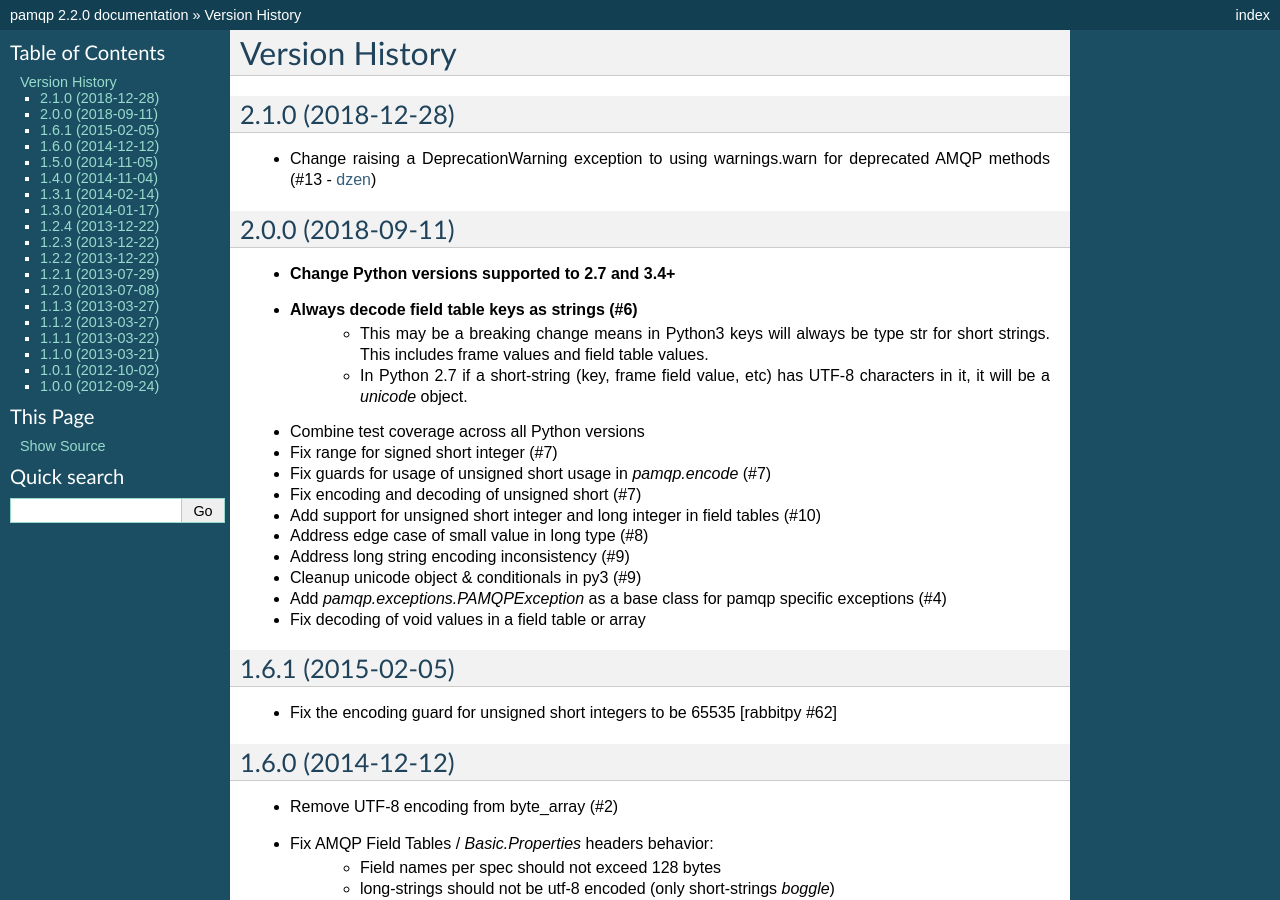
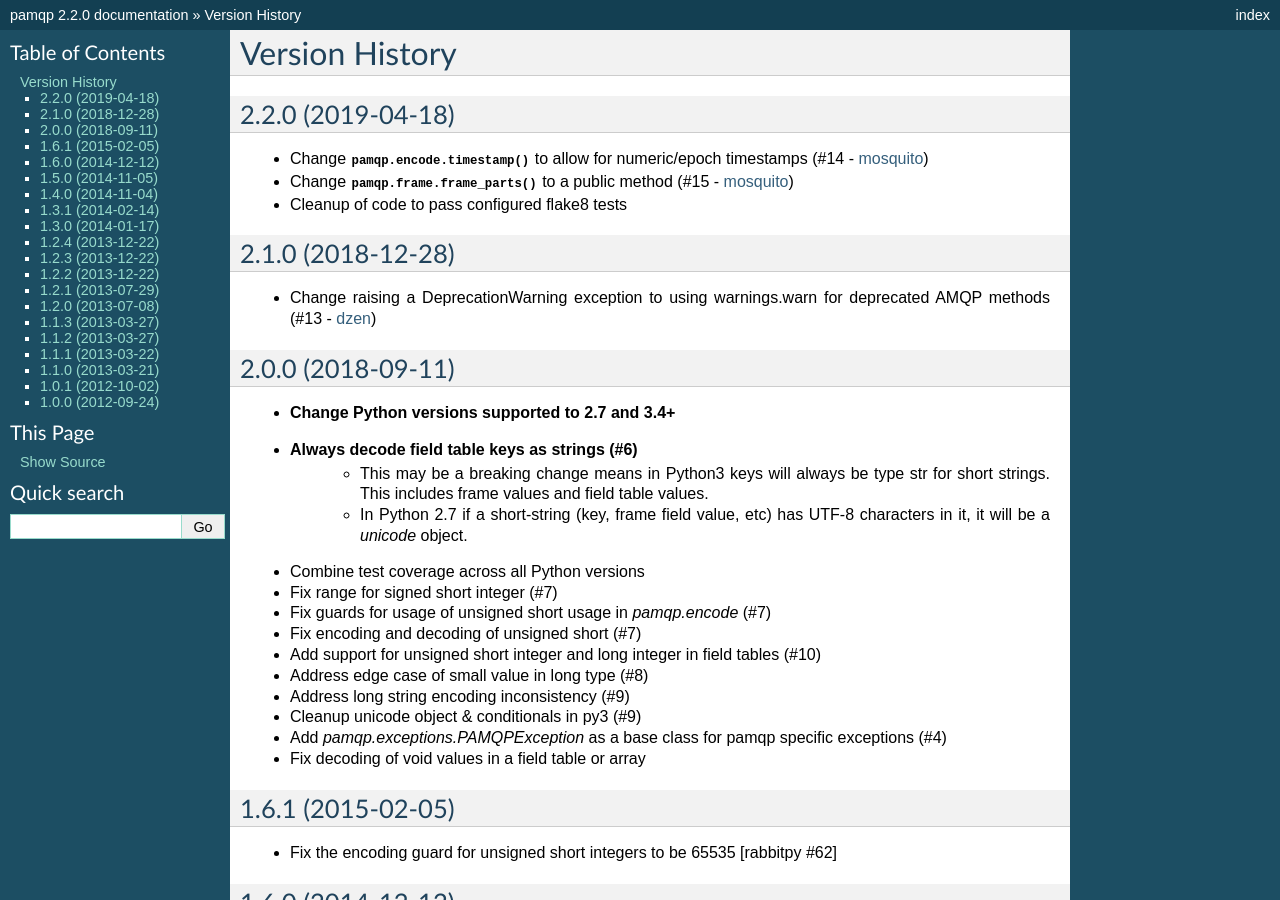
Before and after one commit to gmr/pamqp, a Sphinx documentation site: the page built from docs/history.rst, in a window 1280 px wide and 900 px high. Built offline with Sphinx 7.4.7, drawn with Linux system fonts in a browser that asks for light colours.

Commit message:
Update history

```diff
--- a/docs/history.rst
+++ b/docs/history.rst
@@ -1,5 +1,11 @@
 Version History
 ===============
+
+2.2.0 (2019-04-18)
+------------------
+- Change :py:meth:`pamqp.encode.timestamp` to allow for numeric/epoch timestamps (#14 - `mosquito <https://github.com/mosquito>`_)
+- Change :py:meth:`pamqp.frame.frame_parts` to a public method (#15 - `mosquito <https://github.com/mosquito>`_)
+- Cleanup of code to pass configured flake8 tests
 
 2.1.0 (2018-12-28)
 ------------------
```
